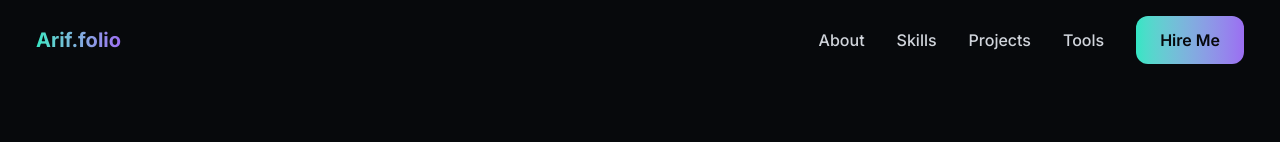
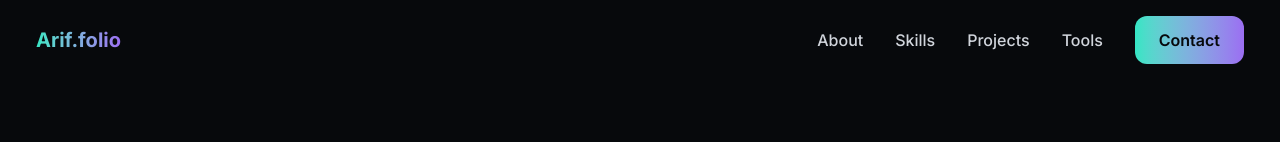
Before and after one commit to arifh97/arifh97, a Next.js app: page /projects in a window 1280 px wide. Shown: the top 142 px of the page. Built offline with nearby package versions, Linux system fonts and the light colour scheme.

Commit message:
navbar hire me to contact

```diff
--- a/app/components/Navbar.tsx
+++ b/app/components/Navbar.tsx
@@ -53,7 +53,7 @@ const Navbar = () => {
             spy={true} smooth={true} duration={600} offset={0}
             className="btn min-h-12 px-6"
           >
-            Hire Me
+            Contact
           </ScrollLink>
         </div>
 
@@ -63,7 +63,7 @@ const Navbar = () => {
           spy={true} smooth={true} duration={600} offset={0}
           className="btn min-h-10! md:min-h-12! px-4 cursor-pointer ml-auto mr-2 md:hidden"
         >
-          Hire Me
+          Contact
         </ScrollLink>
         {/* Mobile toggle */}
         <button
@@ -100,7 +100,7 @@ const Navbar = () => {
                 onClick={() => setMobileOpen(false)}
                 className="px-5 min-h-12 flex items-center justify-center rounded-lg text-lg font-semibold bg-linear-to-r from-primary to-accent text-primary-foreground text-center"
               >
-              Contact
+                Contact
               </ScrollLink>
             </div>
           </motion.div>
```
